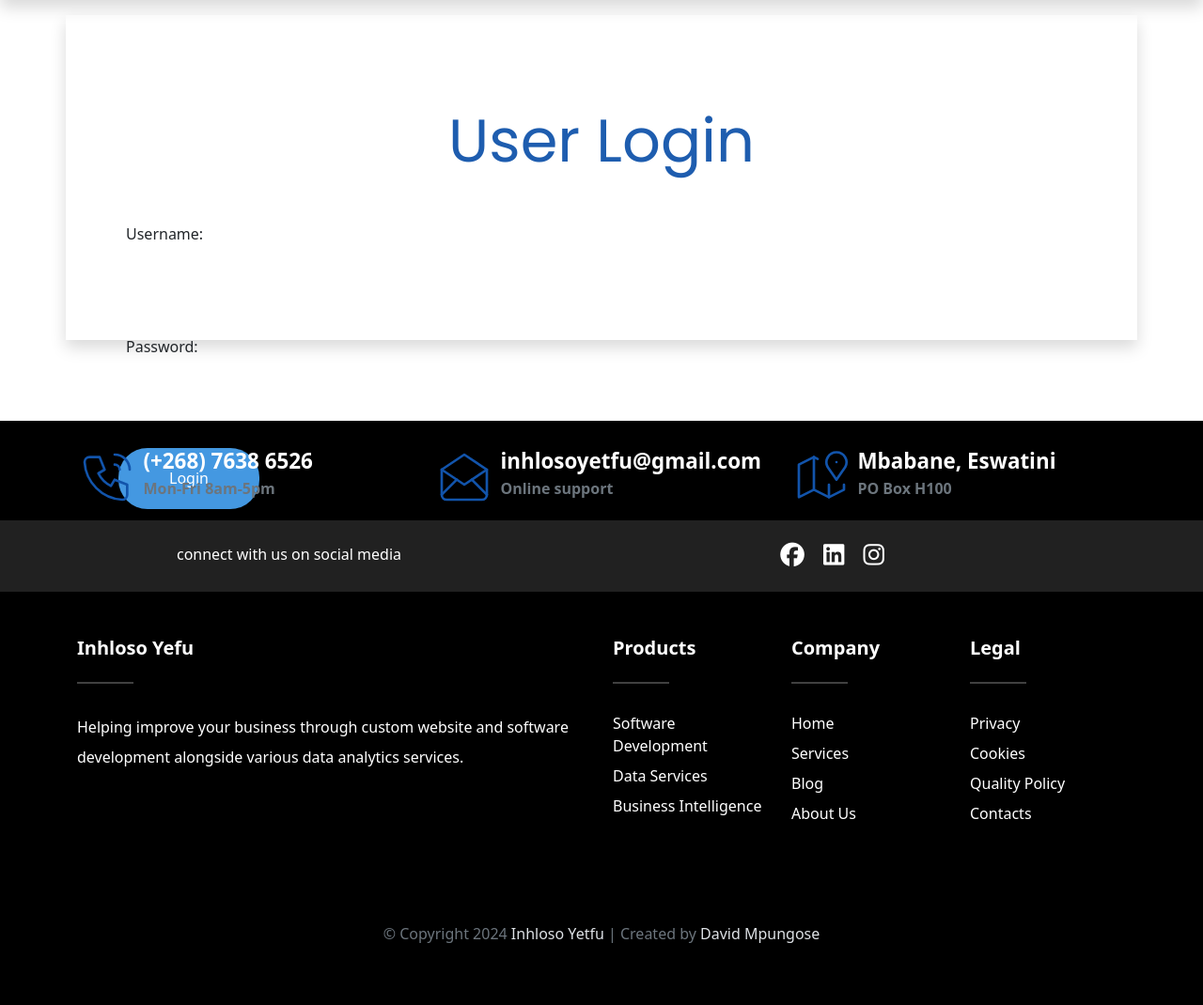
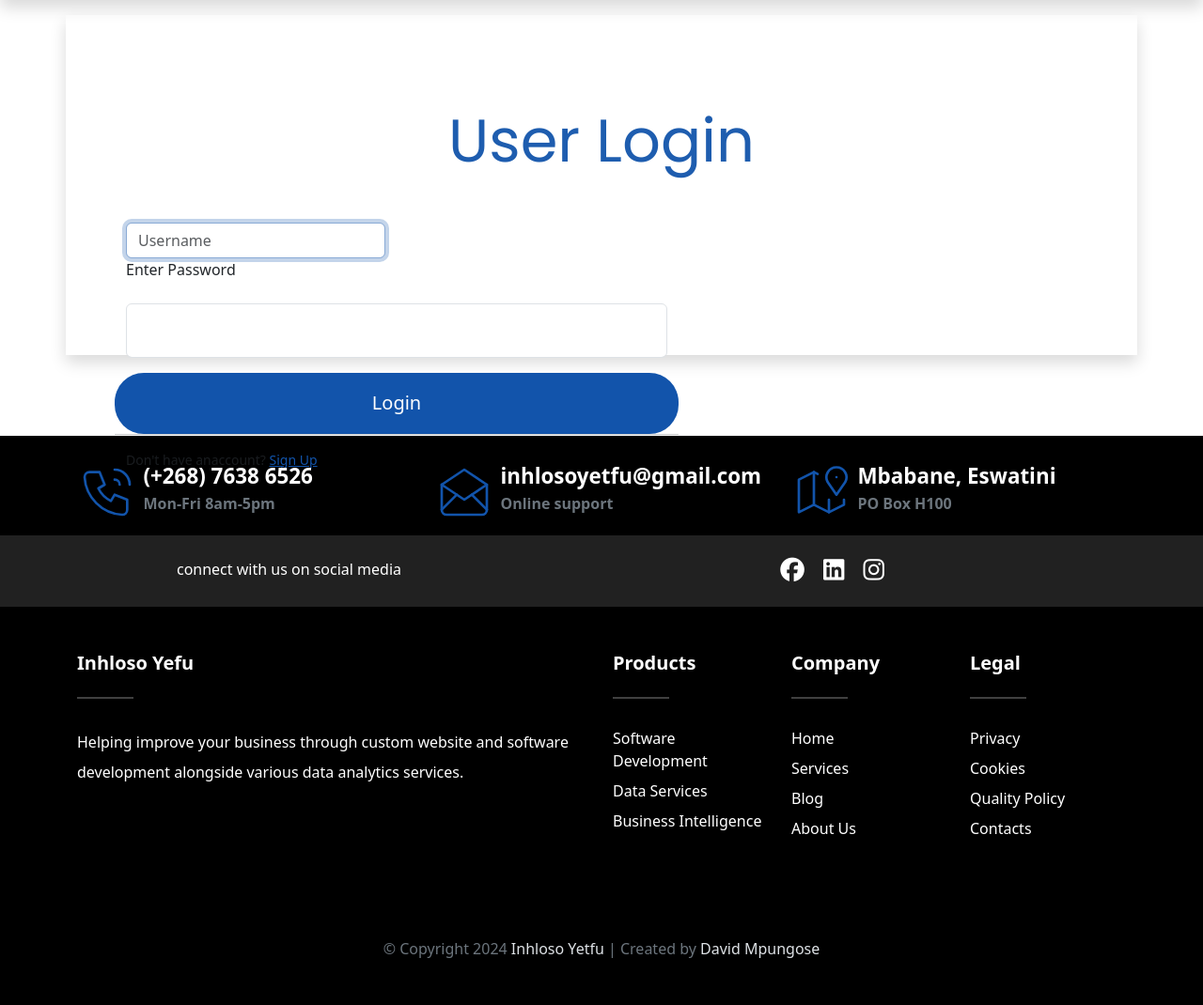
Before and after one commit to davidmpungose/iyd_website, a Django app: page /blog/login/ in a window 1280 px wide. Shown: the part 86-1156 px from the top of the page at 94% size. Before the commit the page ends 1090 px from the top, so only its background shows below. Run offline with Django 5.2, Linux system fonts and the light colour scheme; some libraries are stand-ins or nearby versions.

Commit message:
Improving the Blog App 003

```diff
--- a/templates/registration/login.html
+++ b/templates/registration/login.html
@@ -11,15 +11,26 @@
         <div class="form w-100 pb-2">
           <h4 class="display-3 mb-5 text-center"> User Login </h4>
 
-          <form method="POST" action="#" class="row g-3 align-center">
+          <form method="POST" action="#" class="row">
+            {% csrf_token %}
 
-            {% csrf_token %}
-            {{ form.as_p }}
-            <button class="btn btn-secondary">
-                Login
-            </button>
+            <div class="col-lg-6 col-md mb-3">
+              {% render_field form.username class="form-control" placeholder="Username" %}
+              <label for="password" class="form-label">Enter Password</label>
+            </div>
 
+              <div class="form-floating mb-3">
+                {% render_field form.password class="form-control"%}
+
+            </div>
+
+
+            <button type="submit" class="w-100 btn btn-lg btn-primary">Login</button>
+              <hr class=""my-4>
+
+              <small class="text-muted"> Don't have anaccount? <a href="{% url 'register'%}">Sign Up</a></small>
           </form>
+
         </div>
       </div>
 
```
